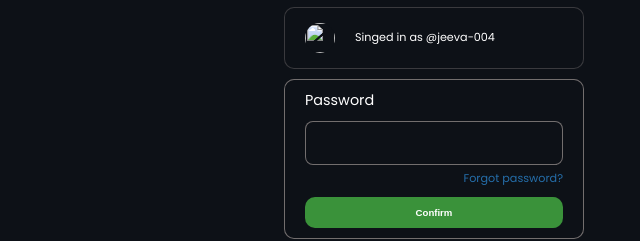
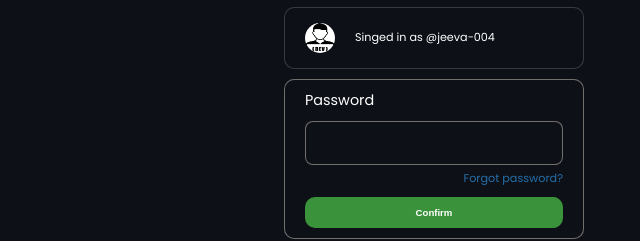
Before and after one commit to jeeva-004/github---repository---delete---page, a plain HTML site: page index.html in a window 1280 px wide. Shown: the part 175-416 px from the top of the page, 206-846 px from the left. Drawn offline with Linux system fonts and the light colour scheme.

Commit message:
Update index.html

```diff
--- a/index.html
+++ b/index.html
@@ -23,7 +23,7 @@
                 </div>
                 <div class="second">
 
-                <img src="img.jfif" alt="">
+                <img src="img.png" alt="">
                 <p>Singed in as @jeeva-004</p>
             </div>
             </div>
```
